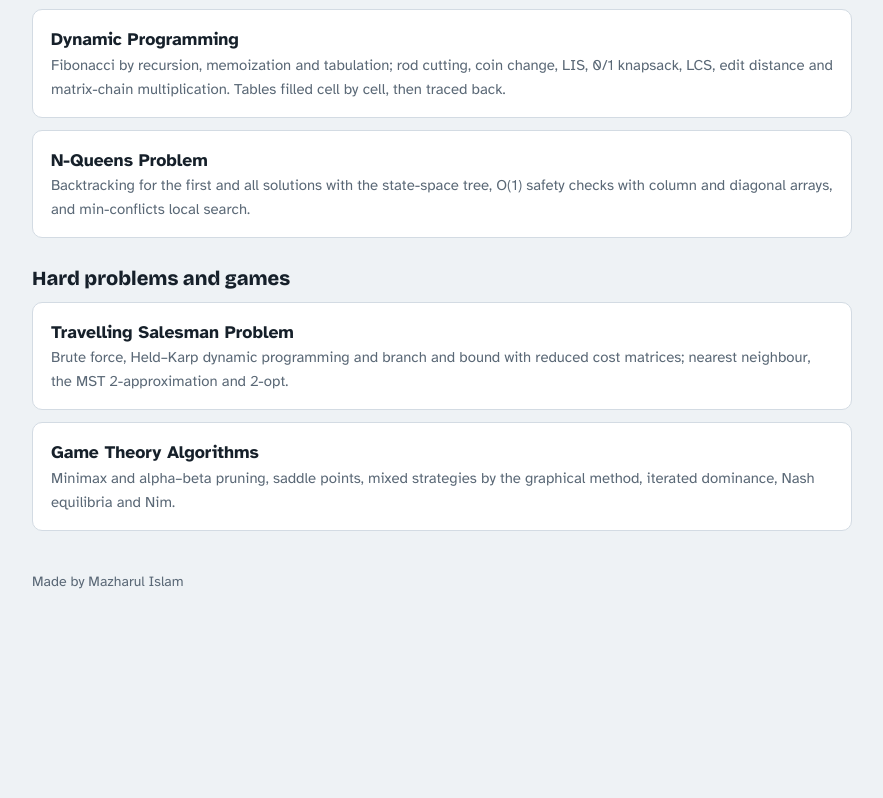
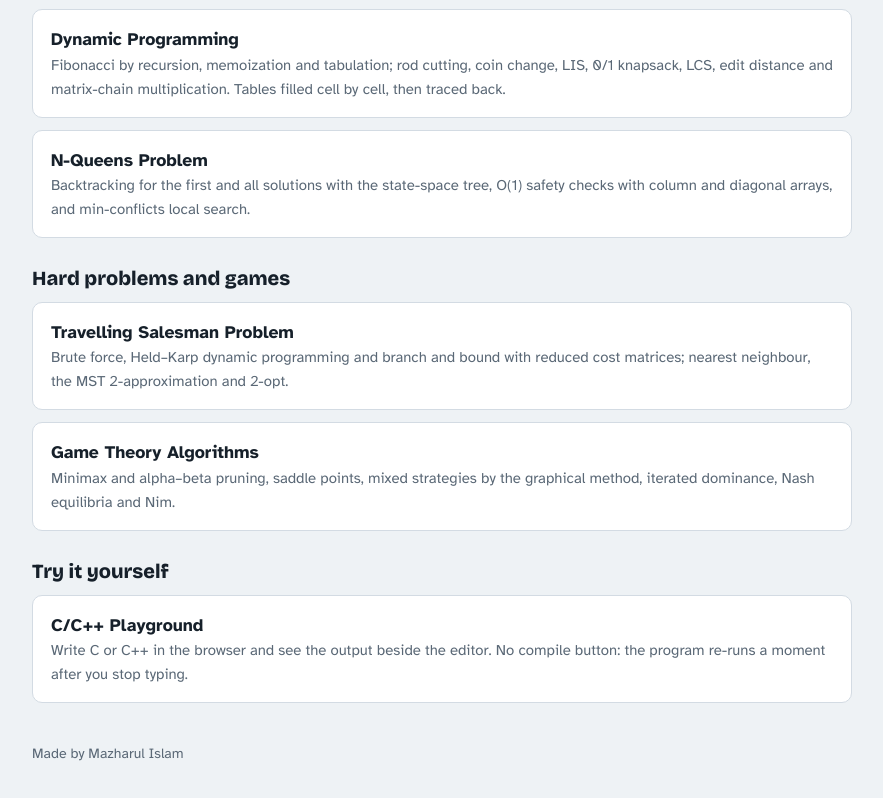
Before and after one commit to MAZHAR1807102/algorithm-simulations, a plain HTML site: page index.html in a window 1280 px wide. Shown: the part 1450-2248 px from the top of the page, without its empty margins (198-1081 px from the left). Before the commit the page ends 2090 px from the top, so only its background shows below. Drawn offline with nearby package versions, Linux system fonts and the light colour scheme.

Commit message:
Link the C/C++ playground from the home page

```diff
--- a/index.html
+++ b/index.html
@@ -61,6 +61,10 @@ footer{color:var(--muted);font-size:.88rem;margin-top:40px}
     <li><a class="sim" href="tsp/"><b>Travelling Salesman Problem</b><span>Brute force, Held–Karp dynamic programming and branch and bound with reduced cost matrices; nearest neighbour, the MST 2-approximation and 2-opt.</span></a></li>
     <li><a class="sim" href="game-theory/"><b>Game Theory Algorithms</b><span>Minimax and alpha–beta pruning, saddle points, mixed strategies by the graphical method, iterated dominance, Nash equilibria and Nim.</span></a></li>
   </ul>
+  <h2>Try it yourself</h2>
+  <ul>
+    <li><a class="sim" href="https://mazhar1807102.github.io/c-cpp-playground/"><b>C/C++ Playground</b><span>Write C or C++ in the browser and see the output beside the editor. No compile button: the program re-runs a moment after you stop typing.</span></a></li>
+  </ul>
   <footer>Made by Mazharul Islam</footer>
 </main>
 </body>
```
Also changed, not shown: 1 other file.
